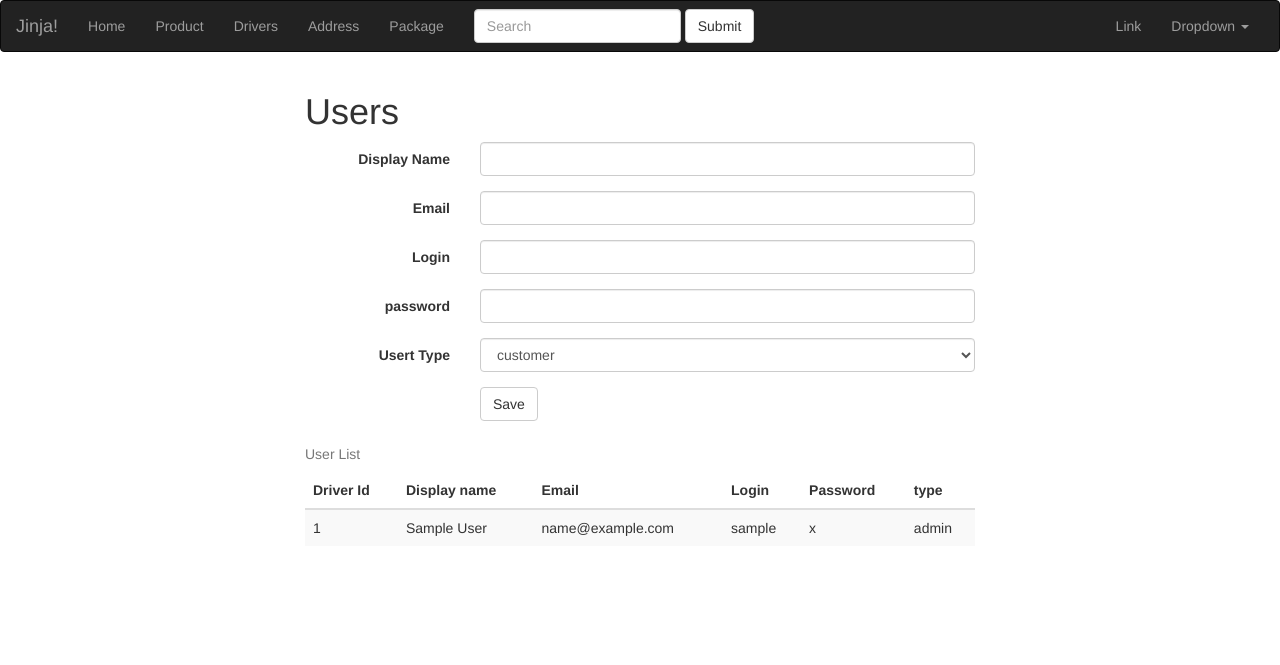
After one commit to kapit4n/lightInv, a Flask app: page /user in a window 1280 px wide. The commit adds this page. Shown: the top 665 px of the page. Run offline with Flask 2, Linux system fonts and the light colour scheme; tables that the repository leaves empty or names only in its code hold one stand-in row (values such as "Sample post"); some libraries are stand-ins or nearby versions.

Commit message:
Added user management to add user that will login in the application

```diff
--- a/model/employee.py
+++ b/model/employee.py
@@ -126,32 +126,37 @@ class Storekeeper(Employee):
         pass
 
 
-class Customer(Employee):
-    def __init__(self, display_name, email, login, user_type, id=0):
-        Employee.__init__(self, name)
+class User(Employee):
+    def __init__(self, display_name, email, login, password, user_type, id=0):
+        Employee.__init__(self, display_name)
         self.display_name = display_name
         self.email = email
         self.login = login
+        self.password = password
         self.user_type = user_type
-
+        self.id = id
+        self.name = display_name
 
     def fields(self):
-        return 'display_name, email, login, user_type'
+        return 'display_name, email, login, password, user_type'
 
     def values(self):
-        return "'{0}', '{1}', '{2}', '{3}'".format(self.display_name, self.email, self.login, self.user_type)
+        return "'{0}', '{1}', '{2}', '{3}', '{4}'".format(self.display_name, self.email,
+            self.login, self.password, self.user_type)
 
     def tableName(self):
         return "user"
 
     def updateValues(self):
-        return "display_name= '{0}', email= '{1}', login= '{2}', user_type= '{3}'".format(self.display_name, self.email, self.login, self.user_type)
+        return "display_name= '{0}', email= '{1}', login= '{2}', password= '{3}', user_type= '{4}'".format(self.display_name,
+            self.email, self.login, self.password, self.user_type)
 
     def setValues(self, cursor):
-        for (display_name, email, login, user_type) in cursor:
+        for (display_name, email, login, password, user_type) in cursor:
             self.display_name = display_name
             self.email = email
             self.login = login
+            self.password = password
             self.user_type = user_type
 
     def saveChilds(self, db):
@@ -159,3 +164,11 @@ class Customer(Employee):
 
     def pullChildren(self, db):
         pass
+
+    @staticmethod
+    def getList(db):
+        query = "select id, display_name, email, login, password, user_type from user"
+        users = []
+        for (id, display_name, email, login, password, user_type) in db.executeQuery(query):
+            users.append(User(display_name, email, login, password, user_type, id))
+        return users
--- a/run.py
+++ b/run.py
@@ -161,6 +161,20 @@ def driver():
         return render_template('driver.html', title="Drivers", drivers=drivers)
 
 
+@app.route('/user', methods=['POST', 'GET'])
+def user():
+    db = DBManager()
+    if request.method == 'POST':
+        user = User(request.form['display_name'], request.form['email'],
+            request.form['login'], request.form['password'],
+            request.form['user_type'])
+        user.save(db)
+        return redirect("/user")
+    else:
+        users = User.getList(db)
+        return render_template('user.html', title="Users", users=users)
+
+
 @app.route('/address', methods=['POST', 'GET'])
 def address():
     db = DBManager()
--- a/templates/driver.html
+++ b/templates/driver.html
@@ -12,11 +12,11 @@
 
 <form action="{{url_for('driver')}}" method=post>
 <dl>
-  <dt>Name</dt>
+  <dt>Display Name</dt>
   <dd>{{ forms.input('name') }}</dd>
-  <dt></dt>
+
 </dl>
-  <input type="submit" text="go">
+  <input type="submit" value="save">
 </form>
 
 <div>
--- a/templates/forms.html
+++ b/templates/forms.html
@@ -1,5 +1,33 @@
 {% macro input(name, value='', type='text') -%}
     <input type="{{ type }}" value="{{ value|e }}" name="{{ name }}">
+{%- endmacro %}
+
+{% macro labelAndInput(label, name, value='', type='text') -%}
+    <div class="form-group">
+        <label for="{{name}}" class="control-label col-sm-3">{{label}}</label>
+        <div class="col-sm-9">
+            <input class="form-control" type="{{ type }}" value="{{ value }}" name="{{ name }}" id="{{name}}" >
+        </div>
+    </div>
+{%- endmacro %}
+
+
+{%- macro label_select(label,name, value, options) -%}
+  <div class="form-group">
+    <label class="control-label col-sm-3" >{{label}}</label>
+    <div class="col-sm-9">
+      <select class="form-control"  name="{{ name }}">
+        {%- for option in options %}
+          <option value="{{option}}"> {{option}} </option>
+        {%- endfor %}
+      </select>
+    </div>
+  </div>
+{%- endmacro %}
+
+
+{% macro inputPassword(name, value='') -%}
+    <input type="password" value="{{ value|e }}" name="{{ name }}">
 {%- endmacro %}
 
 {%- macro textarea(name, value='', rows=10, cols=40) -%}
--- a/templates/layout.html
+++ b/templates/layout.html
@@ -3,7 +3,7 @@
 <html>
   <head>
     {% block head %}
-      <title>{% block title %}{% endblock %} - Flask Super Example</title>
+      <title>{% block title %}{% endblock %}</title>
     {% endblock %}
     <meta name="viewport" content="width=device-width, initial-scale=1.0">
     <link href="http://netdna.bootstrapcdn.com/bootstrap/3.0.0/css/bootstrap.min.css" rel="stylesheet" media="screen">
@@ -59,18 +59,12 @@
     </nav>
     <div class="container">
       {% block heading %}
-        <h1>{% block page %}{% endblock %} - Flask Super Example</h1>
+        <h1>{% block page %}{% endblock %}</h1>
       {% endblock %}
-      <h2>This is part of my base template</h2>
-      <br>
       {% block content %}{% endblock %}
-      <br>
-      <h2>This is part of my base template</h2>
       <br>
       <div class="footer">
         {% block footer %}
-          Watch! This will be added to my base and child templates using the super powerful super block!
-          <br>
           <br>
           <br>
         {% endblock %}
--- /dev/null
+++ b/templates/user.html
@@ -0,0 +1,59 @@
+{% import 'forms.html' as forms %}
+{% extends "layout.html" %}
+{% block title %}{{title}}{% endblock %}
+{% block head %}
+  {{ super() }}
+{% endblock %}
+{% block page %}{{title}}{% endblock %}
+{% block heading %}
+  {{ super() }}
+{% endblock %}
+{% block content %}
+
+<form action="{{url_for('user')}}" method="post" class="form-horizontal"  role="form">
+  {{ forms.labelAndInput('Display Name', 'display_name') }}
+  {{ forms.labelAndInput('Email', 'email') }}
+  {{ forms.labelAndInput('Login', 'login') }}
+  {{ forms.labelAndInput('password', 'password', '', 'password') }}
+  {{ forms.label_select('Usert Type','user_type', 'customer', ['customer', 'driver', 'storekeeper']) }}
+
+
+  <div class="form-group">
+    <div class="col-sm-offset-3 col-sm-9">
+      <button type="submit" class="btn btn-default">Save</button>
+    </div>
+  </div>
+</form>
+
+<div>
+  <table class="table table-striped">
+    <caption>User List</caption>
+    <thead>
+      <tr>
+        <th>Driver Id</th>
+        <th>Display name</th>
+        <th>Email</th>
+        <th>Login</th>
+        <th>Password</th>
+        <th>type</th>
+      </tr>
+    </thead>
+    <tbody>
+    {% for user in users %}
+      <tr>
+        <td>{{user.id}}</td>
+        <td>{{user.name}}</td>
+        <td>{{user.email}}</td>
+        <td>{{user.login}}</td>
+        <td>{{user.password}}</td>
+        <td>{{user.user_type}}</td>
+      </tr>
+    {% endfor %}
+    </tbody>
+  </table>
+</div>
+
+  {% block footer %}
+  {{super()}}
+  {% endblock %}
+{% endblock %}
```
